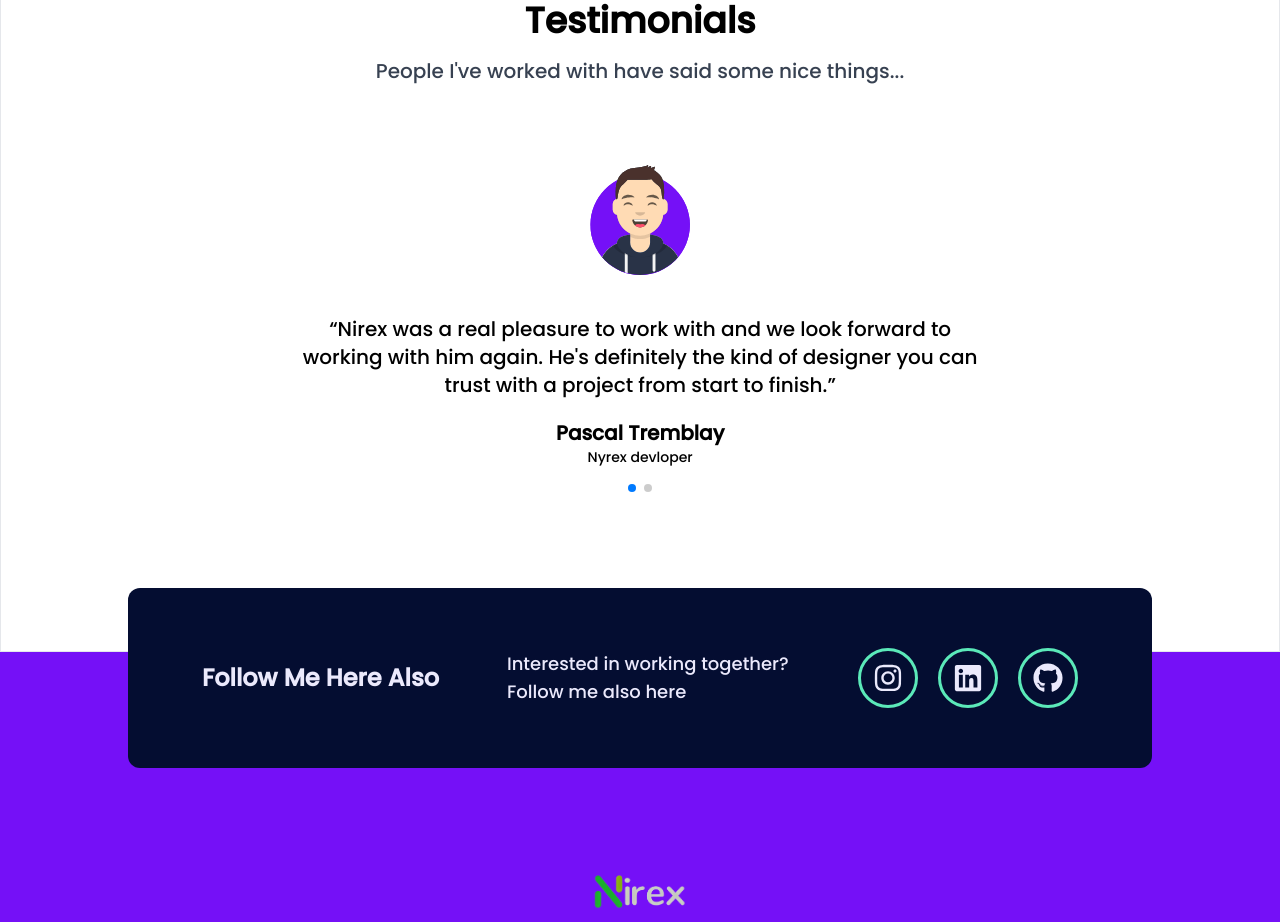
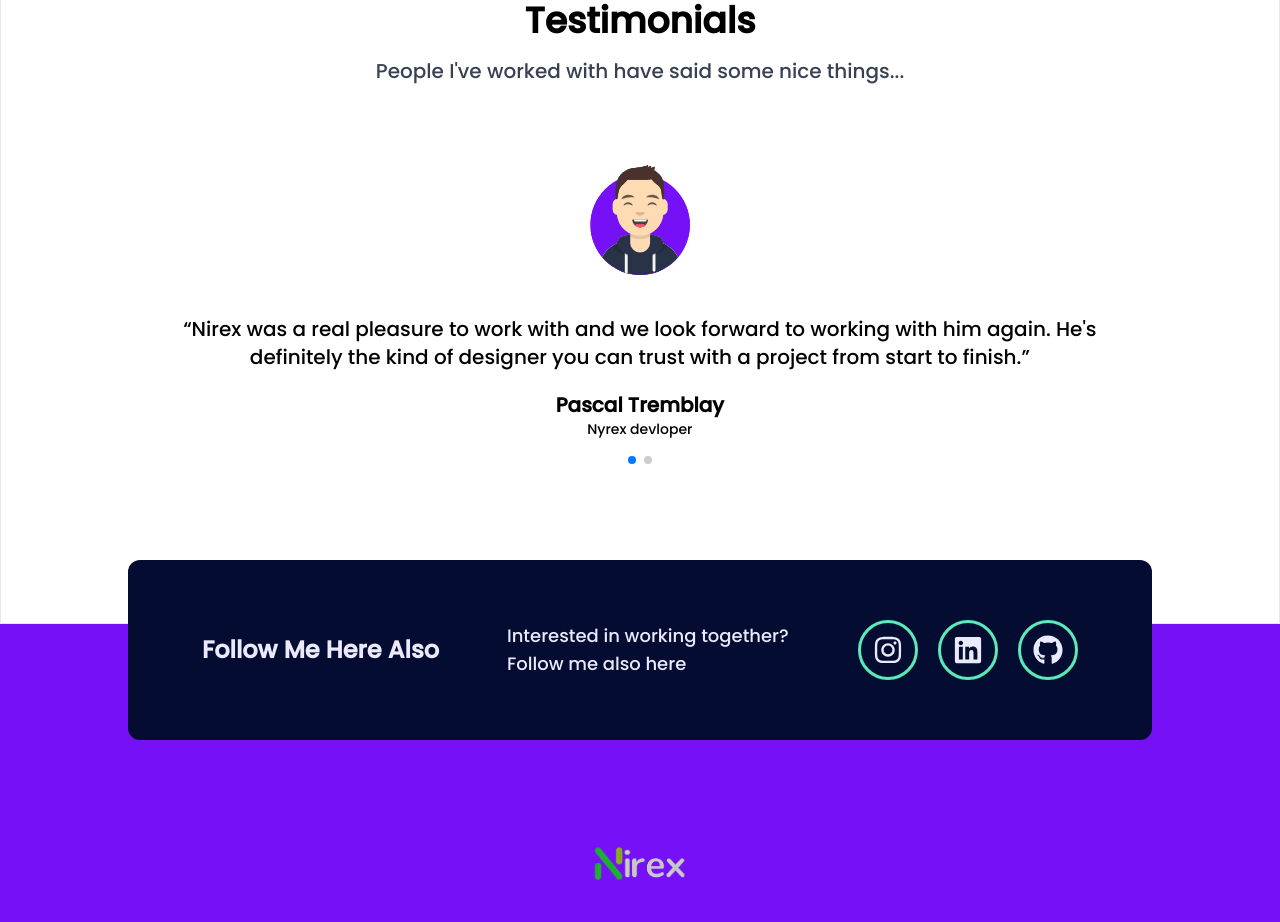
Before and after one commit to NIREX-mig/new_portfolio, a Next.js app: page / in a window 1280 px wide. Shown: the part 3620-4542 px from the top of the page. Built offline with nearby package versions, Linux system fonts and the light colour scheme.

Commit message:
refactor: ui

```diff
--- a/Components/Testimonial.jsx
+++ b/Components/Testimonial.jsx
@@ -19,7 +19,7 @@ const Testimonial = () => {
       <p className="lg:text-xl text-sm text-center text-gray-700 pb-10 px-10 dark:text-white">
         People I&#39;ve worked with have said some nice things...
       </p>
-      <div className="w-full lg:w-[75%] mx-auto dark:bg-bdark">
+      <div className="w-full mx-auto dark:bg-bdark">
         <Swiper
           className="lg:w-[85%] w-[95%] dark:bg-bdark"
           modules={[ Pagination, Scrollbar]}
```
